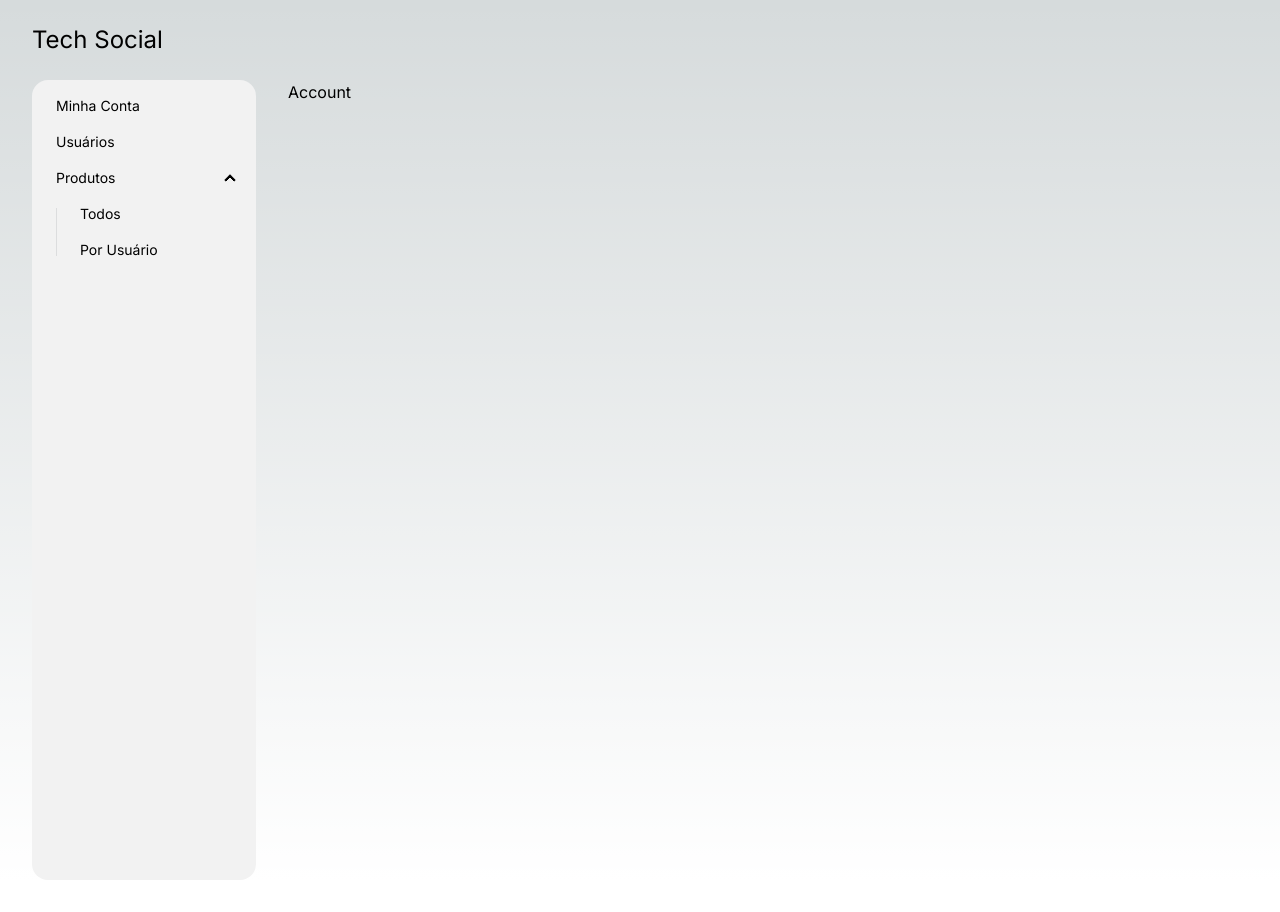
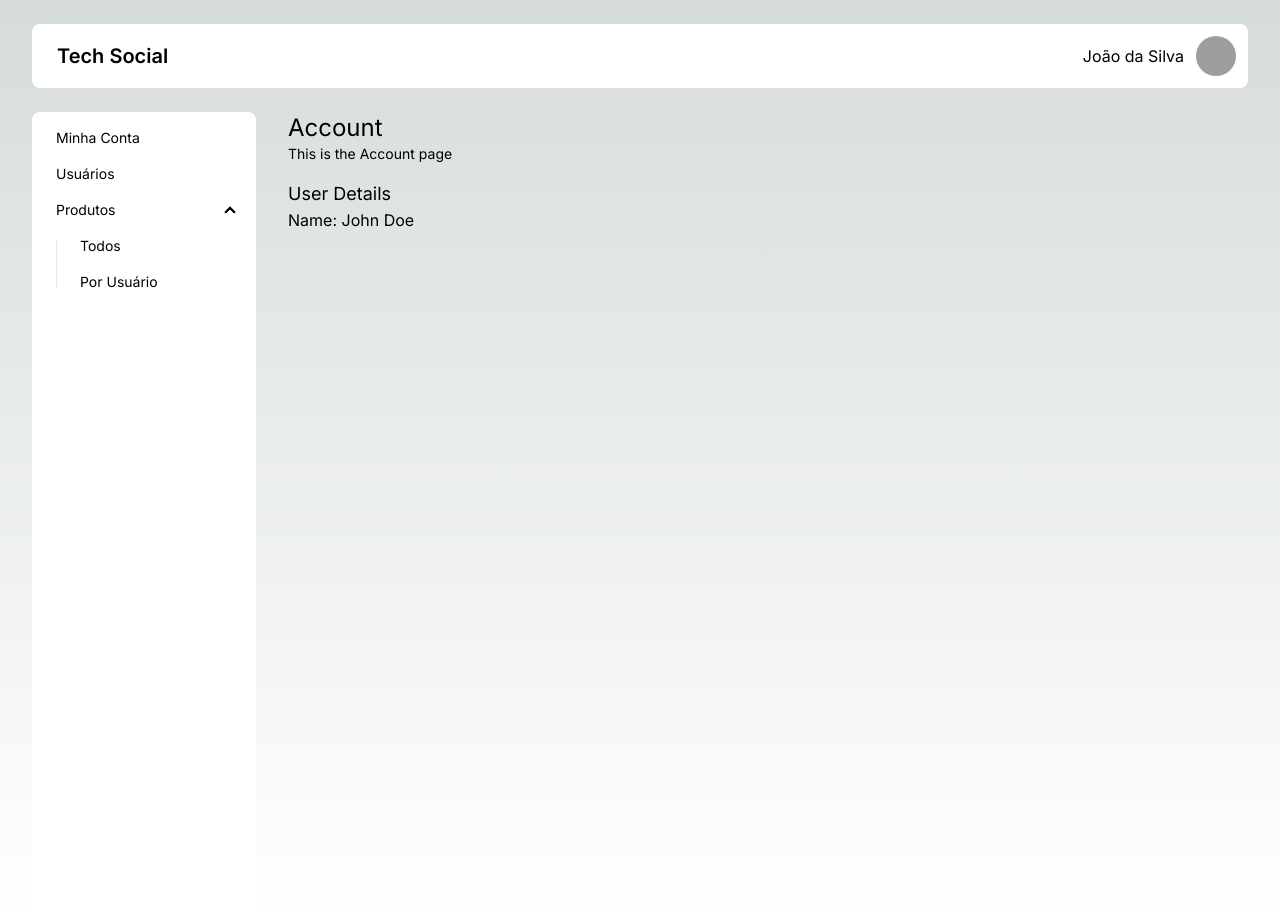
Before and after one commit to muriloarelhano/techsocial, a Next.js app in the folder apps/webclient/: page /dashboard/account in a window 1280 px wide. Before the commit the page ends 880 px from the top, so only its background shows below. Built offline with nearby package versions, Linux system fonts and the light colour scheme; grey boxes are pictures that could not be loaded.

Commit message:
feat(client): add initial page routes

```diff
--- a/apps/webclient/app/components/header/header.tsx
+++ b/apps/webclient/app/components/header/header.tsx
@@ -1,7 +1,30 @@
+/* eslint-disable @next/next/no-img-element */
+'use client';
+
 export function Header() {
   return (
-    <div>
-      <h1>Header</h1>
+    <div className="navbar bg-base-100 rounded-lg">
+      <div className="flex-1">
+        <a
+          className="btn btn-ghost normal-case text-xl"
+          onClick={() =>
+            (window.location.href = 'https://site.techsocial.com.br/')
+          }
+        >
+          Tech Social
+        </a>
+      </div>
+      <div className="flex-none gap-2">
+        <p>João da Silva</p>
+        <label tabIndex={0} className="btn btn-ghost btn-circle avatar">
+          <div className="w-10 rounded-full">
+            <img
+              src="https://xsgames.co/randomusers/avatar.php?g=male"
+              alt="company logo"
+            />
+          </div>
+        </label>
+      </div>
     </div>
   );
 }
--- a/apps/webclient/app/components/sidebar/sidebar.tsx
+++ b/apps/webclient/app/components/sidebar/sidebar.tsx
@@ -3,7 +3,7 @@ import Link from 'next/link';
 export function Sidebar() {
   return (
     <nav className="px-8 h-full">
-      <ul className="menu bg-base-200 w-56 rounded-box h-full">
+      <ul className="menu bg-base-100 w-56 rounded-lg h-full">
         <li>
           <Link href={'/dashboard/account'}>
             <p>Minha Conta</p>
@@ -24,7 +24,7 @@ export function Sidebar() {
                 </Link>
               </li>
               <li>
-                <Link href={'/dashboard/user-products'}>
+                <Link href={'/dashboard/products/user'}>
                   <p>Por Usuário </p>
                 </Link>
               </li>
--- a/apps/webclient/app/dashboard/account/page.tsx
+++ b/apps/webclient/app/dashboard/account/page.tsx
@@ -1,3 +1,12 @@
 export default function Account() {
-  return <h1>Account</h1>;
+  return (
+    <div>
+      <h1 className="text-2xl">Account</h1>
+      <p className="text-sm">This is the Account page</p>
+      <div className="mt-4">
+        <h2 className="text-lg">User Details</h2>
+        <p>Name: John Doe</p>
+      </div>
+    </div>
+  );
 }
--- a/apps/webclient/app/dashboard/layout.tsx
+++ b/apps/webclient/app/dashboard/layout.tsx
@@ -1,4 +1,4 @@
-import { Sidebar } from '../components';
+import { Header, Sidebar } from '../components';
 
 export default function DashboardLayout({
   children,
@@ -8,7 +8,7 @@ export default function DashboardLayout({
   return (
     <section className="min-h-screen">
       <header className="flex justify-between items-center py-6 px-8">
-        <h1 className="text-2xl">Tech Social</h1>
+        <Header />
       </header>
       <main className="flex h-screen">
         <Sidebar />
--- /dev/null
+++ b/apps/webclient/app/dashboard/products/page.tsx
@@ -0,0 +1,7 @@
+export default function Products() {
+  return (
+    <div>
+      <h1 className="text-2xl">Products</h1>
+    </div>
+  );
+}
--- /dev/null
+++ b/apps/webclient/app/dashboard/products/user/page.tsx
@@ -0,0 +1,7 @@
+export default function UsersProducts() {
+  return (
+    <div>
+      <h1 className="text-2xl">Users Products</h1>
+    </div>
+  );
+}
--- /dev/null
+++ b/apps/webclient/app/dashboard/users/page.tsx
@@ -0,0 +1,7 @@
+export default function Users() {
+  return (
+    <div>
+      <h1 className="text-2xl">Users</h1>
+    </div>
+  );
+}
```
